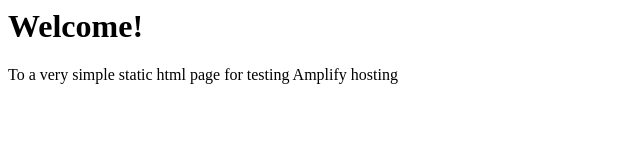
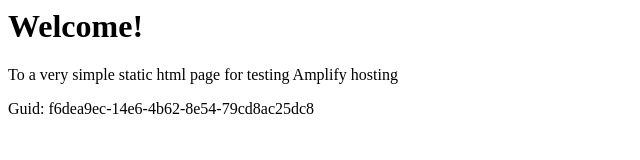
Before and after one commit to aws-aemilia-sin/Github-PR-Commit-Integration-Test-DoNotTouch-v0-preprod-ap-southeast-1, a website: page src/index.html in a window 1280 px wide. Shown: the whole page, without its empty margins (0-640 px from the left). Drawn offline with Linux system fonts and the light colour scheme.

Commit message:
commit from integ tests

```diff
--- a/src/index.html
+++ b/src/index.html
@@ -1,3 +1,5 @@
+
+
 <html lang="en">
 
 <head>
@@ -10,6 +12,6 @@
 <body>
     <h1>Welcome!</h1>
     <p>To a very simple static html page for testing Amplify hosting</p>
-</body>
+    <p>Guid: f6dea9ec-14e6-4b62-8e54-79cd8ac25dc8</p></body>
 
 </html>
```
